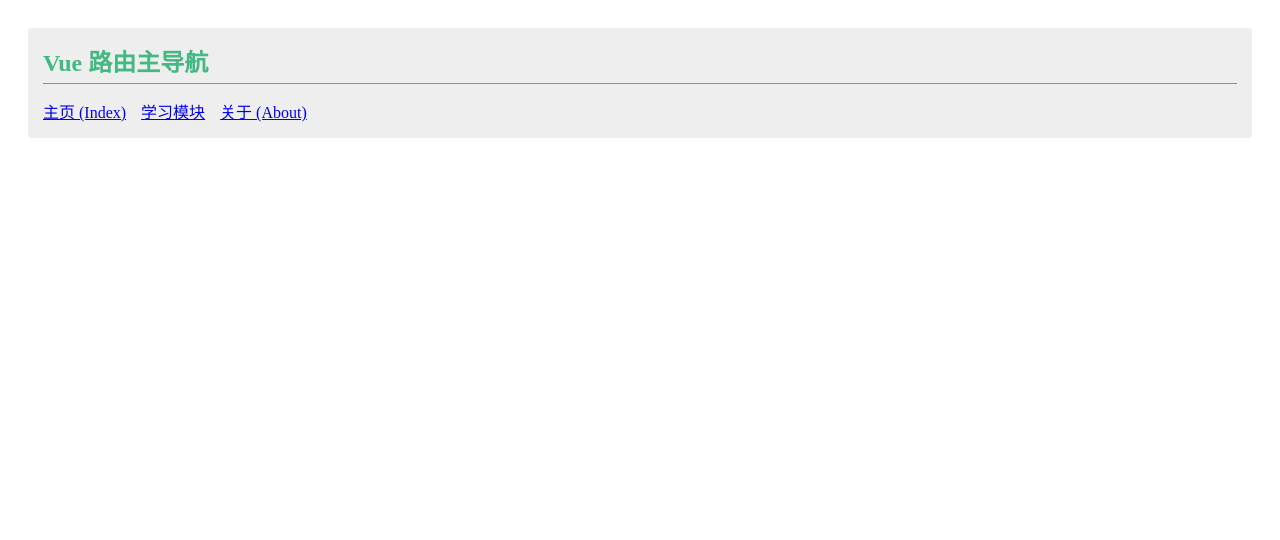
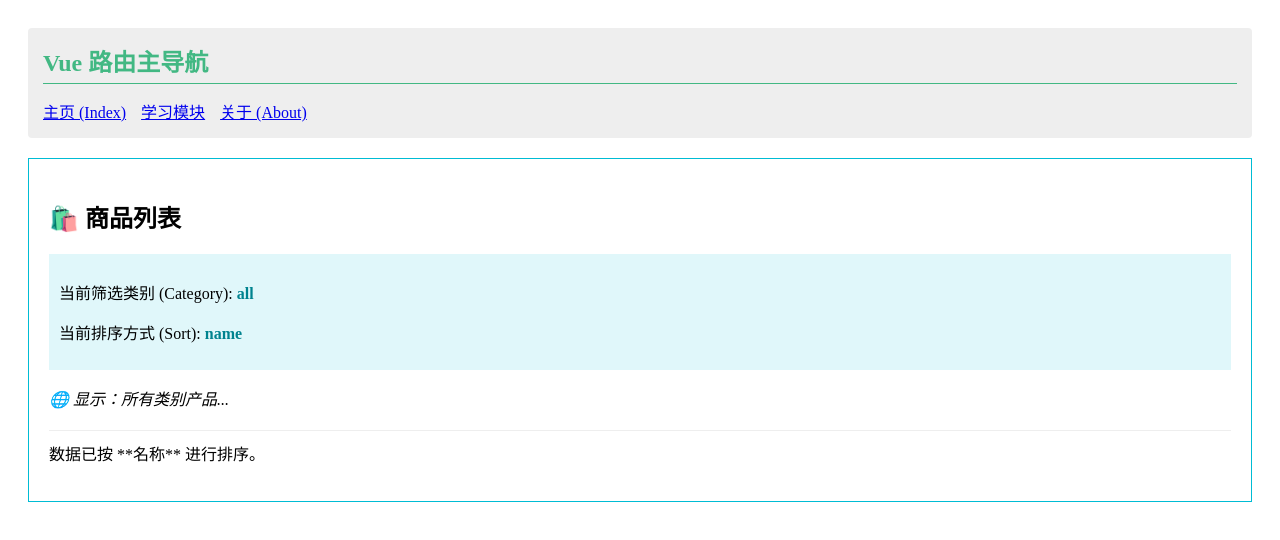
Before and after one commit to YuXin2006/vue3, a Vue app in the folder frontend/vue-project/: page /products in a window 1280 px wide. Shown: the top 540 px of the page. Built offline with nearby package versions, Linux system fonts and the light colour scheme; the HTML template or start-up script is replaced by a standard one.

Commit message:
12.10 路由查询参数

```diff
--- /dev/null
+++ b/frontend/vue-project/src/components/ProductListView.vue
@@ -0,0 +1,53 @@
+<template>
+  <div style="padding: 20px; border: 1px solid #00bcd4; margin-top: 20px;">
+
+    <h2>🛍️ 商品列表</h2>
+
+    <div style="background: #e0f7fa; padding: 10px; margin-bottom: 15px;">
+        <p>当前筛选类别 (Category):
+            <strong style="color: #00838f;">{{ currentCategory }}</strong>
+        </p>
+        <p>当前排序方式 (Sort):
+            <strong style="color: #00838f;">{{ currentSort }}</strong>
+        </p>
+    </div>
+
+    <p v-if="currentCategory === 'tech'" style="font-weight: bold;">
+        💻 显示：笔记本电脑、手机等科技产品...
+    </p>
+    <p v-else-if="currentCategory === 'home'" style="font-weight: bold;">
+        🛋️ 显示：沙发、餐桌等家居产品...
+    </p>
+    <p v-else style="font-style: italic;">
+        🌐 显示：所有类别产品...
+    </p>
+
+    <p style="margin-top: 20px; border-top: 1px solid #eee; padding-top: 10px;">
+        数据已按 **{{ currentSort === 'price' ? '价格' : '名称' }}** 进行排序。
+    </p>
+
+  </div>
+</template>
+
+<script>
+export default {
+    computed: {
+        // 访问查询参数：$route.query
+        currentCategory() {
+            // 如果 URL 中没有 ?category=xxx，则返回 'all'
+            return this.$route.query.category || 'all';
+        },
+        currentSort() {
+            // 如果 URL 中没有 ?sort=xxx，则返回 'name'
+            return this.$route.query.sort || 'name';
+        }
+    },
+    watch: {
+        // 监听 $route.query 的变化，在组件不销毁的情况下更新数据
+        '$route.query'(newQuery, oldQuery) {
+            console.log(`查询参数已变化，从 ${oldQuery.category} 变为 ${newQuery.category}，重新获取商品数据。`);
+            // 真实项目中，在这里调用 API 重新请求数据
+        }
+    }
+}
+</script>
--- a/frontend/vue-project/src/router/index.ts
+++ b/frontend/vue-project/src/router/index.ts
@@ -2,6 +2,7 @@ import { createRouter, createWebHistory } from 'vue-router'
 import HomeView from '../views/HomeView.vue'
 import IndexView from '@/views/IndexView.vue'
 import UserDetailView from '@/views/UserDetailView.vue'
+import ProductListView from '@/components/ProductListView.vue'
 const router = createRouter({
   history: createWebHistory(import.meta.env.BASE_URL),
   routes: [
@@ -28,6 +29,10 @@ const router = createRouter({
       name:'user-detail',
       component: UserDetailView,
     },
+    {path:'/products',
+     name:'product-list',
+     component: ProductListView,
+    }
   ],
 })
 
--- a/frontend/vue-project/src/views/HomeView.vue
+++ b/frontend/vue-project/src/views/HomeView.vue
@@ -326,5 +326,31 @@ export default {
   <LargeChartAsync v-if="showChart" />
 </div>
 
+
+<hr style="margin: 30px 0;">
+
+<div style="padding: 15px; background: #fff; border-radius: 4px; margin-bottom: 30px;">
+  <h2>十五、查询参数演示 (Query Parameters)</h2>
+  <p>使用 `router-link` 的 `to` 属性传递查询参数：</p>
+  <ul style="list-style: none; padding-left: 0;">
+    <li>
+      <!--使用 `router-link` 的 `to` 属性传递查询参数-->
+      <router-link :to="{ path: '/products', query: { category: 'tech', sort: 'price' } }" style="color: #35495e;">
+        🖥️ 科技产品 (按价格排序)
+      </router-link>
+    </li>
+    <li>
+      <router-link :to="{ path: '/products', query: { category: 'home' } }" style="color: #35495e;">
+        🏠 家居产品 (默认排序)
+      </router-link>
+    </li>
+    <li>
+      <router-link to="/products" style="color: #35495e;">
+        🌐 查看所有产品
+      </router-link>
+    </li>
+  </ul>
+</div>
+
   </main>
 </template>
```
